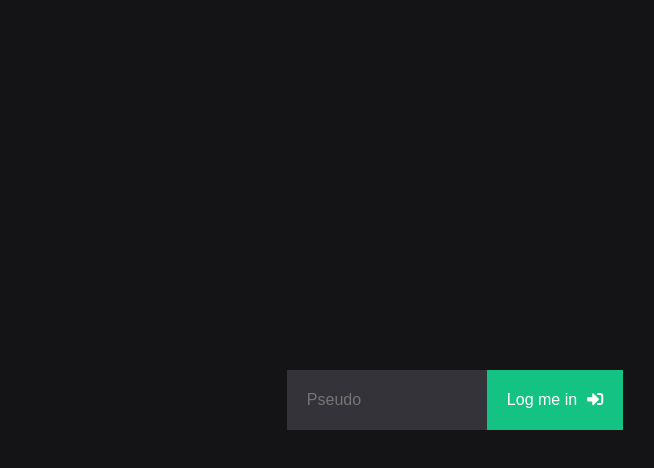
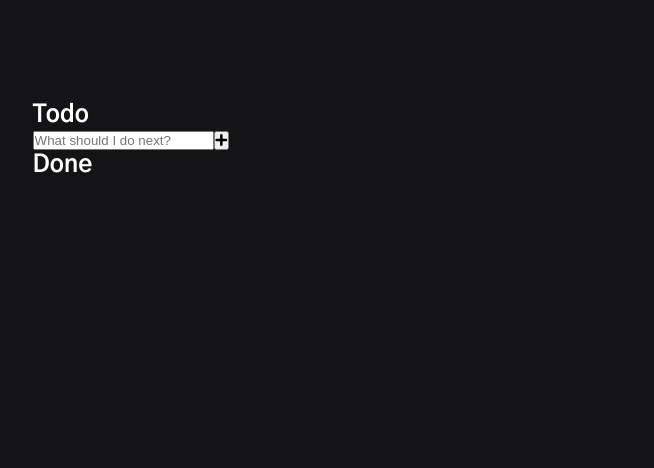
Before and after one commit to EtienneDelorieux/react-todo-app, a React (Create React App) app: page / in a window 1280 px wide. Shown: the top 468 px of the page, without its empty margins (185-839 px from the left). Built offline with nearby package versions, Linux system fonts and the light colour scheme.

Commit message:
Deleted the login part

```diff
--- a/package.json
+++ b/package.json
@@ -5,6 +5,7 @@
   "dependencies": {
     "react": "^16.3.2",
     "react-dom": "^16.3.2",
+    "react-router-dom": "^4.2.2",
     "react-scripts": "1.1.4"
   },
   "scripts": {
--- a/src/components/App.js
+++ b/src/components/App.js
@@ -1,11 +1,97 @@
 import React, { Component } from 'react';
 
+const taskList = [
+  {
+    taskTitle: 'Climb Everest',
+    done: false,
+    objectID: 0,
+  },
+  {
+    taskTitle: 'Go to Canada',
+    done: false,
+    objectID: 1,
+  },
+  {
+    taskTitle: 'Get a PVT',
+    done: true,
+    objectID: 2,
+  },
+  {
+    taskTitle: 'Watch "Merue" movie',
+    done: true,
+    objectID: 3,
+  },
+]
+
 class App extends Component {
+
+  constructor(props) {
+    super(props);
+
+    this.state = {
+      taskList,
+      finishedTasks : [],
+      comingTasks : [],
+    }
+
+    this.finishTask = this.finishTask.bind(this)
+  }
+
+  updateTaskList() {
+    const finishedTasks = taskList.filter(item => item.done === false)
+    this.setState({ finishedTasks })
+    const comingTasks = taskList.filter(item => item.done !== false)
+    this.setState({ comingTasks })
+    console.log(this.state.finishedTasks)
+    console.log(this.state.comingTasks)
+  }
+
+  deleteTask(id) {
+    const updatedTaskList = this.state.taskList.filter(item => item.objectID !== id)
+    this.setState({ taskList: updatedTaskList })
+  }
+
+  finishTask(id) {
+    const selectedTask = taskList.find(item => item.objectID === id)
+    selectedTask.done = true
+    // updateTaskList()
+    console.log(selectedTask)
+  }
+
   render() {
     return (
-      <h1>Todo List</h1>
+      <div className="todo">
+        <h2>Todo</h2>
+          {this.state.comingTasks.map(item =>
+            <div className="task" key={item.objectID}>
+              <span className="deleteTask">
+                <button type="button" onClick={() => this.deleteTask(item.objectID)}>
+                  <i className="fas fa-times"></i>
+                </button>
+              </span>
+              {item.taskTitle}
+              <span className="finishTask">
+                <button type="button" onClick={() => this.finishTask(item.objectID)}>
+                  <i className="fas fa-check"></i>
+                </button>
+              </span>
+              <p>{item.done === true ? "done" : "to be done"}</p>
+            </div>
+          )}
+          <div className="addTask">
+            <form>
+              <input type="text" placeholder="What should I do next?" />
+              <button type="button">
+                <i className="fas fa-plus"></i>
+              </button>
+            </form>
+          </div>
+
+          <h2>Done</h2>
+      </div>
     );
   }
+
 }
 
 export default App;
--- a/src/components/login.js
+++ b/src/components/login.js
@@ -1,15 +1,26 @@
 import React, { Component } from "react";
+import App from "./App";
+import { BrowserRouter as Router, Route, Link, Redirect } from "react-router-dom";
+
 import "./login.css";
 
 class Login extends Component {
+  state = {
+    redirectToReferrer: false
+  };
+
   render() {
     return (
-      <div id="login">
-        <form>
-          <input type="text" placeholder="Pseudo" required />
-          <button type="submit">Log me in<i class="fas fa-sign-in-alt"></i></button>
-        </form>
-      </div>
+      <Router>
+        <div id="login">
+          <form>
+            <input type="text" placeholder="Pseudo" required />
+             <Link to="/todo"><button type="submit">Log me in<i class="fas fa-sign-in-alt"></i></button></Link>
+          </form>
+          <Route exact path="/" component={Login} />
+          <Route path="/todo" component={App} />
+        </div>
+      </Router>
     )
   }
 }
```
Also changed, not shown: src/components/task.js (added, +9 -0 lines), src/index.js (+7 -3 lines), 1 other file (tests, documents, lock files or other folders).
